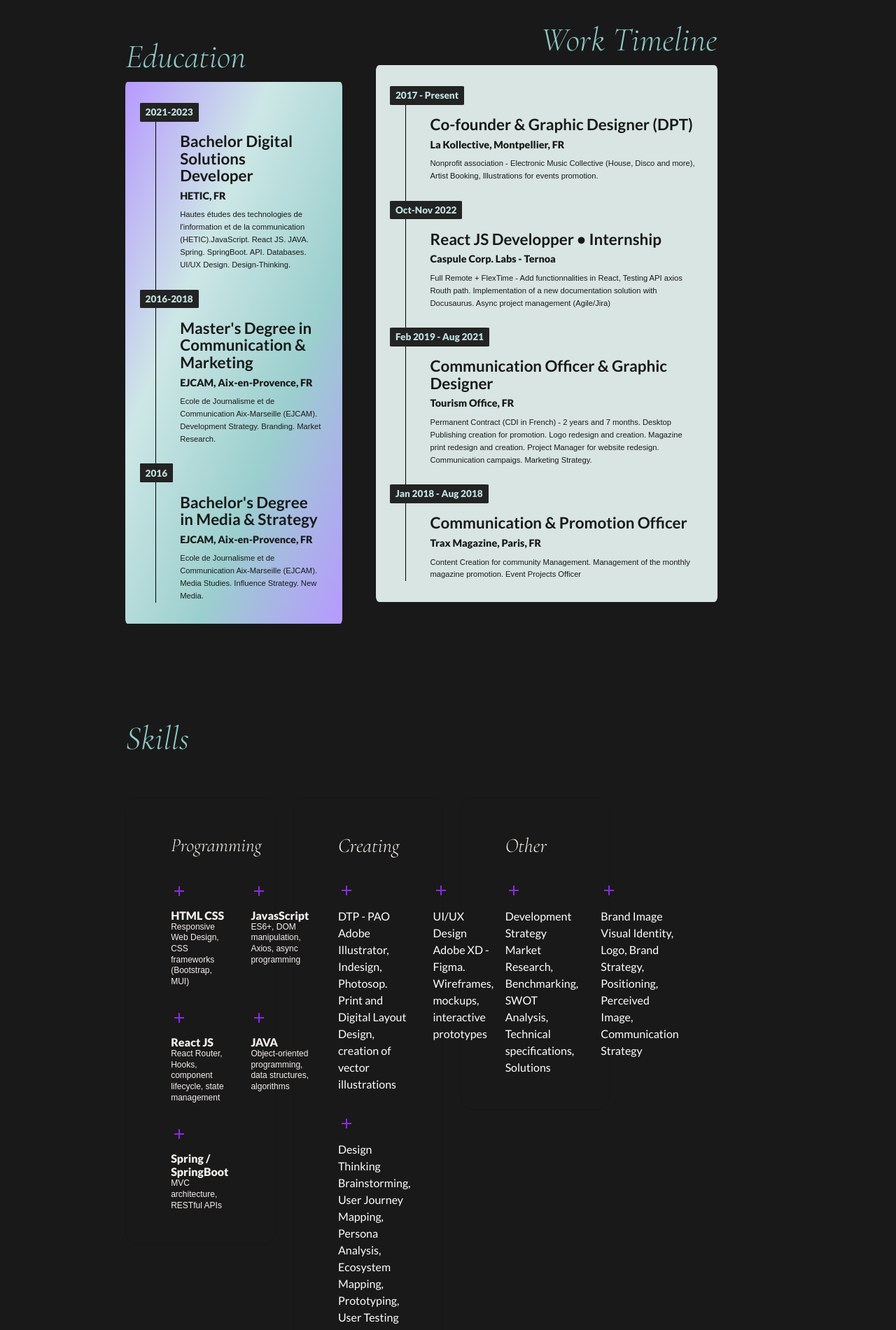
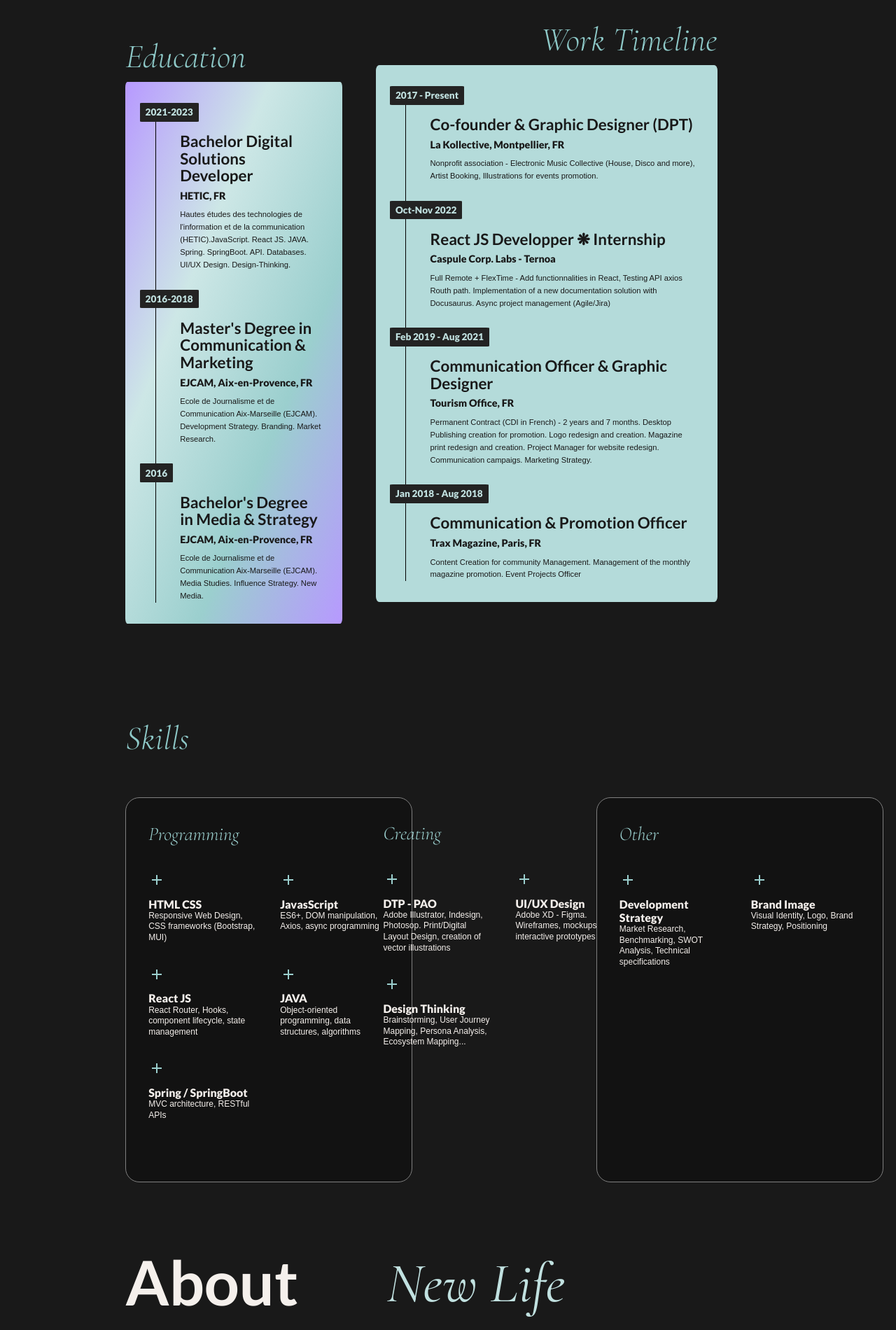
Before and after one commit to JulieChabanis/MinimalPortfolio, a React (Create React App) app: page / in a window 1280 px wide. Shown: the part 2861-4761 px from the top of the page at 70% size. Built offline with nearby package versions, Linux system fonts and the light colour scheme; a web font is replaced by a local one.

Commit message:
add new content in portfolio

```diff
--- a/src/components/Home/Portfolio/Content.jsx
+++ b/src/components/Home/Portfolio/Content.jsx
@@ -5,6 +5,7 @@ import Work4 from "../../../assets/images/Portfolio/Work4/Work4.png"
 import Work5 from "../../../assets/images/Portfolio/Work5/Work5.png"
 import Work6 from "../../../assets/images/Portfolio/Work6/Work6.png"
 import Work7 from "../../../assets/images/Portfolio/Work7/Work7.png"
+import Work8 from "../../../assets/images/Portfolio/Work8/Work8.png"
 
 const Content = [
   {
@@ -68,11 +69,22 @@ const Content = [
     image: Work7,
     title : "Creating a UI/UX mockup for an application",
     describe: "Fictional project as part of the Bachelor's degree in Application Development. Creating a UI/UX mockup using AdobeXD and design thinking.",
-    keywords: "Adobe XD • Design Thinking • Docusaurus",
+    keywords: "Adobe XD • Design Thinking • Wireframes",
     category: "Ui/Ux Design",
     website: "https://xd.adobe.com/view/7a725e9b-08a9-4da3-abc2-3a483b38b6b6-2f21/screen/0f2c9624-085d-4fd7-8231-d38578d9b646",
     doc : "https://xd.adobe.com/view/cedfcb66-d9d3-48ba-9eb9-03adb98f6c04-9b8c/?fullscreen"
   },
+  {
+    id: 8,
+    image: Work8,
+    title : "Music Composer using Tone.js",
+    describe: "My first personal learning project. Creation of a controller interface prototype using the Tone.js library for music composition.",
+    keywords: "Hooks • Styled-Components • ToneJS",
+    category: "Programming",
+    github: "https://github.com/JulieChabanis/Music-Compo",
+    website: "https://dreamy-arithmetic-e3b5ff.netlify.app/",
+
+  }
 ];
 
 export default Content;
--- a/src/components/Home/Resume/Resume.jsx
+++ b/src/components/Home/Resume/Resume.jsx
@@ -40,7 +40,7 @@ const Resume = forwardRef(() => {
                         />
                       );
                     }
-                    return null; // Added a return statement for non-matching elements
+                    return null;
                   })}
                 </Box>
               </Box>
@@ -53,7 +53,7 @@ const Resume = forwardRef(() => {
                   <Box
                     className={styles.resumeTimeline}
                     sx={{
-                      backgroundColor: theme.palette.mode === 'dark' ? '#d8e5e2' : '#eee3ff',
+                      backgroundColor: theme.palette.mode === 'dark' ? '#b4dbda' : '#eee3ff',
                     }}
                   >
                     {ResumeData.map((element, index) => {
--- a/src/components/Home/Resume/ResumeData.jsx
+++ b/src/components/Home/Resume/ResumeData.jsx
@@ -13,7 +13,7 @@ const ResumeData = [
     id: 2,
     category: "experience",
     year: "Oct-Nov 2022",
-    title : "React JS Developper • Internship",
+    title : "React JS Developper ❋ Internship",
     society: "Caspule Corp. Labs - Ternoa",
     desc: "Full Remote +  FlexTime - Add functionnalities in React, Testing API axios Routh path. Implementation of a new documentation solution with Docusaurus. Async project management (Agile/Jira)",
   },
--- a/src/components/Home/Resume/Skills/SkillsSection.jsx
+++ b/src/components/Home/Resume/Skills/SkillsSection.jsx
@@ -1,10 +1,11 @@
-import { Box, Grid, Typography} from '@mui/material'
+import { Box, Grid, Typography, useTheme } from '@mui/material'
 import React from 'react'
 import styles from './SkillsSection.module.css'
 import AddIcon from '@mui/icons-material/Add';
 import { motion } from "framer-motion";
 
 const SkillsSection = () => {
+  const theme = useTheme();
 
   return (
     <Box className={styles.skillsSection}>
@@ -15,9 +16,16 @@ const SkillsSection = () => {
 
         {/*Programming Card*/}
         <Grid item xs={12} sm={12} md={12} lg={3.66} xl={3.66}>
-          <motion.div
-              whileHover={{ scale: 1.04}}
+          <Box
               className={styles.skillsCardsItem}
+              sx={{
+                border: theme.palette.mode === 'dark' ? '1px solid grey' : '1px solid rgba(0, 0, 0, 0.1)',
+                backgroundColor: theme.palette.mode === 'dark' ? '#121212' : 'inherit',
+                '&:hover': {
+                  backgroundImage: 'linear-gradient(135deg, #a3c0ff, #B799FF, #cde7e6), url("https://grainy-gradients.vercel.app/noise.svg")',
+                  backgroundBlendMode: 'multiply',
+                },
+              }}
           >
             <Typography variant="h22" className={styles.skillsTitle}>Programming</Typography>
             <Box
@@ -58,35 +66,43 @@ const SkillsSection = () => {
                   </Box>
               </Box>
             </Box>
-          </motion.div>
+          </Box>
         </Grid>
 
         {/*Creating Card*/}
         <Grid item xs={12} sm={12} md={12} lg={3.66} xl={3.66}>
           <motion.div
             whileHover={{ scale: 1.04 }}
-            className={styles.skillsCardsItem}>
-              <Typography variant="h16" className={styles.skillsTitle}>Creating</Typography>
+            className={styles.skillsCardsItem}
+            css={{
+              border: theme.palette.mode === 'dark' ? '1px solid grey' : '1px solid rgba(0, 0, 0, 0.1)',
+              backgroundColor: theme.palette.mode === 'dark' ? '#121212' : 'inherit',
+              '&:hover': {
+                backgroundColor: theme.palette.mode === 'dark' ? '#d8e5e2' : '#eee3ff',
+              },
+            }}
+          >
+              <Typography variant="h22" className={styles.skillsTitle}>Creating</Typography>
               <Box className={styles.skillsGroup}>
                 <Box className={styles.skillsItemListing}>
                   <AddIcon className={styles.skillsIcon} />
                     <Box className={styles.skillsItem}>
-                      <Typography >{"DTP - PAO"}</Typography>
-                      <Typography>{"Adobe Illustrator, Indesign, Photosop. Print and Digital Layout Design, creation of vector illustrations"}</Typography>
+                      <Typography variant="h23">{"DTP - PAO"}</Typography>
+                      <Typography variant="h24">{"Adobe Illustrator, Indesign, Photosop. Print/Digital Layout Design, creation of vector illustrations"}</Typography>
                     </Box>
                 </Box>
                 <Box className={styles.skillsItemListing}>
                   <AddIcon className={styles.skillsIcon} />
                     <Box className={styles.skillsItem}>
-                      <Typography>{"UI/UX Design"}</Typography>
-                      <Typography>{"Adobe XD - Figma. Wireframes, mockups, interactive prototypes"}</Typography>
+                      <Typography variant="h23">{"UI/UX Design"}</Typography>
+                      <Typography variant="h24" >{"Adobe XD - Figma. Wireframes, mockups, interactive prototypes"}</Typography>
                     </Box>
                 </Box>
                 <Box className={styles.skillsItemListing}>
                   <AddIcon className={styles.skillsIcon} />
                     <Box className={styles.skillsItem}>
-                      <Typography>{"Design Thinking"}</Typography>
-                      <Typography>{"Brainstorming, User Journey Mapping, Persona Analysis, Ecosystem Mapping, Prototyping, User Testing"}</Typography>
+                      <Typography variant="h23">{"Design Thinking"}</Typography>
+                      <Typography variant="h24">{"Brainstorming, User Journey Mapping, Persona Analysis, Ecosystem Mapping..."}</Typography>
                     </Box>
                 </Box>
               </Box>
@@ -97,21 +113,29 @@ const SkillsSection = () => {
         <Grid item xs={12} sm={12} md={12} lg={3.66} xl={3.66}>
           <motion.div
             whileHover={{ scale: 1.04 }}
-            className={styles.skillsCardsItem}>
-              <Typography variant="h16" className={styles.skillsTitle}>Other</Typography>
+            className={styles.skillsCardsItem}
+            style={{
+              border: theme.palette.mode === 'dark' ? '1px solid grey' : '1px solid rgba(0, 0, 0, 0.1)',
+              backgroundColor: theme.palette.mode === 'dark' ? '#121212' : 'inherit',
+              "&:hover": {
+                backgroundColor: theme.palette.mode === 'dark' ? '#d8e5e2' : '#eee3ff',
+              }
+            }}
+          >
+              <Typography variant="h22" className={styles.skillsTitle}>Other</Typography>
               <Box className={styles.skillsGroup}>
                 <Box className={styles.skillsItemListing}>
                   <AddIcon className={styles.skillsIcon} />
                     <Box className={styles.skillsItem}>
-                      <Typography>{"Development Strategy"}</Typography>
-                      <Typography>{"Market Research, Benchmarking, SWOT Analysis, Technical specifications, Solutions"}</Typography>
+                      <Typography variant="h23">{"Development Strategy"}</Typography>
+                      <Typography variant="h24">{"Market Research, Benchmarking, SWOT Analysis, Technical specifications"}</Typography>
                     </Box>
                 </Box>
                 <Box className={styles.skillsItemListing}>
                   <AddIcon className={styles.skillsIcon} />
                     <Box className={styles.skillsItem}>
-                      <Typography>{"Brand Image"}</Typography>
-                      <Typography>{"Visual Identity, Logo, Brand Strategy, Positioning, Perceived Image, Communication Strategy"}</Typography>
+                      <Typography variant="h23">{"Brand Image"}</Typography>
+                      <Typography variant="h24">{"Visual Identity, Logo, Brand Strategy, Positioning"}</Typography>
                     </Box>
                 </Box>
               </Box>
--- a/src/components/Home/Resume/Skills/SkillsSection.module.css
+++ b/src/components/Home/Resume/Skills/SkillsSection.module.css
@@ -3,28 +3,32 @@
 }
 
 .skillsElements {
-  margin: 3rem 20rem 0rem 0rem;
+  margin: 3rem 0rem 0rem 0rem;
 
   @media (max-width: 599px) {
-    margin: 4rem 1rem 0rem 1rem;
+    margin: 2rem 0rem 0rem 0rem;
   }
 
-  @media (min-width: 600px) and (max-width: 959px) {
-    margin: 4rem 3rem 0rem 4rem;
+}
+
+.skillsCardsItem {
+  padding: 2rem 2rem 2rem;
+  border-radius: 1.25rem;
+  transition: background-color 0.3s ease;
+  width: 410px;
+  height: 550px;
+
+  @media (max-width: 599px) {
+    padding: 2rem 1rem 0rem 2rem;
+    width: 310px;
+    max-height: 580px;
   }
 }
 
-.skillsCardsItem {
-  border: 1px solid rgba(0, 0, 0, 0.1);
-  padding: 3rem 4rem 3rem;
-  border-radius: 1.25rem;
-  transition: background-color 0.3s ease;
-}
-
-.skillsCardsItem:hover {
+/*.skillsCardsItem:hover {
   background-image: linear-gradient(135deg, #a3c0ff, #B799FF, #cde7e6), url("https://grainy-gradients.vercel.app/noise.svg");
-  background-blend-mode: multiply; /* Mélange de la texture avec le dégradé */
-}
+  background-blend-mode: multiply;
+}*/
 
 
 .skillsTitle {
@@ -51,6 +55,6 @@
 
 .skillsIcon {
   font-size: 1rem;
-  color: blueviolet;
+  color: #9bcfce;
   margin-top: 2rem;
 }
--- a/src/components/Theme/theme.js
+++ b/src/components/Theme/theme.js
@@ -413,12 +413,12 @@ export const themeSettings = (mode) => {
         },
         fontStyle: "italic",
         fontWeight: 200,
-        color: mode === "dark" ? colors.grey[100] : colors.grey[100],
+        color: mode === "dark" ? colors.blue[200] : colors.grey[100],
       },
       // Skills Subtitle
       h23: {
         fontFamily: ["Lato", "sans-serif"].join(","),
-        color: mode === "light" ? colors.grey[100] : colors.grey[100],
+        color: mode === "dark" ? colors.grey[100] : colors.grey[100],
         fontWeight: 800,
         fontSize: "1.1rem",
         lineHeight: 1.2,
@@ -438,7 +438,7 @@ export const themeSettings = (mode) => {
         },
         fontWeight: 200,
         lineHeight: 1.3,
-        color: mode === "light" ? colors.grey[100] : colors.grey[100],
+        color: mode === "dark" ? colors.grey[100] : colors.grey[100],
       },
 
     },
```
Also changed, not shown: src/assets/images/Portfolio/Work8/Work8.png (added).
